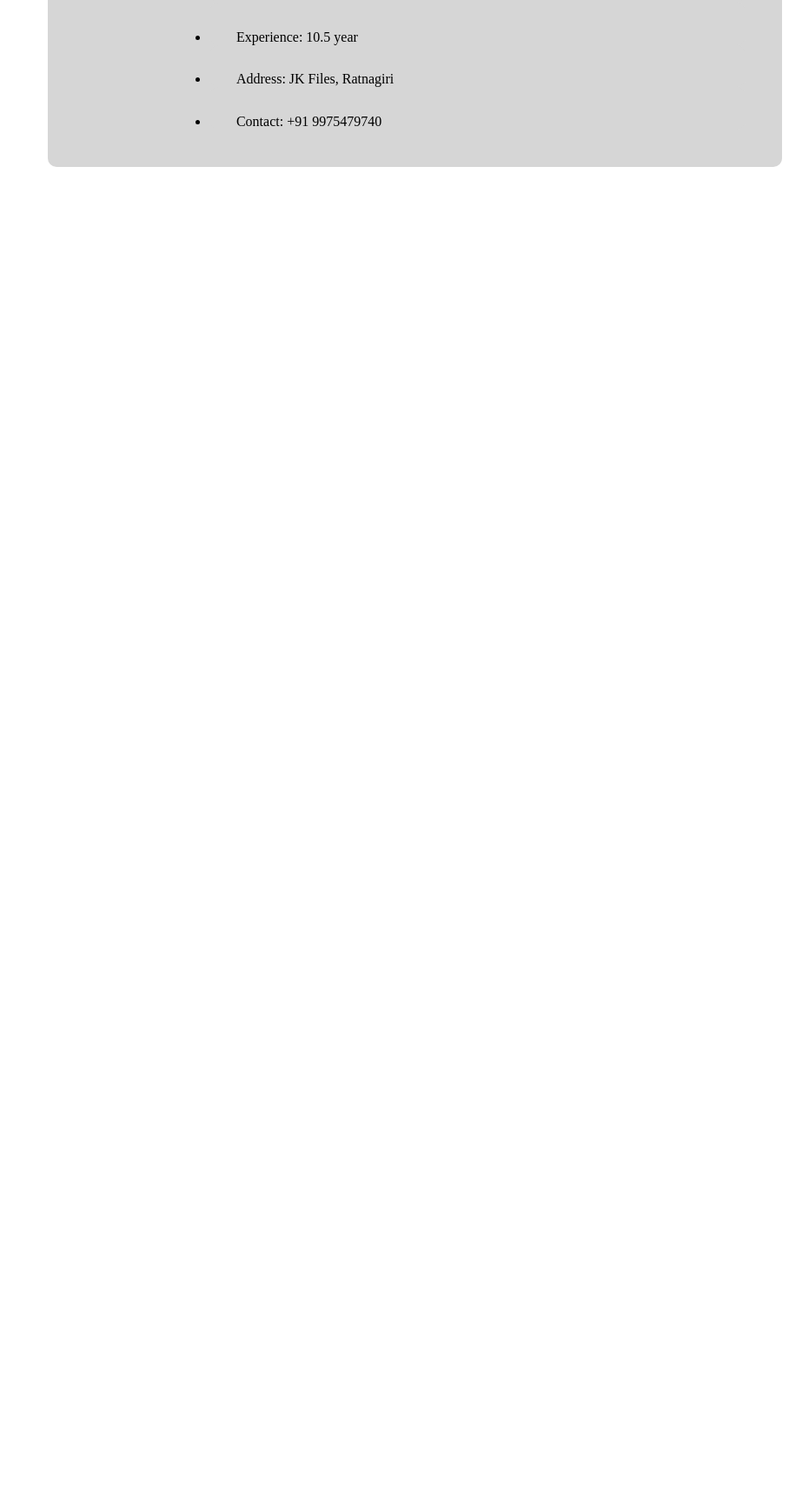
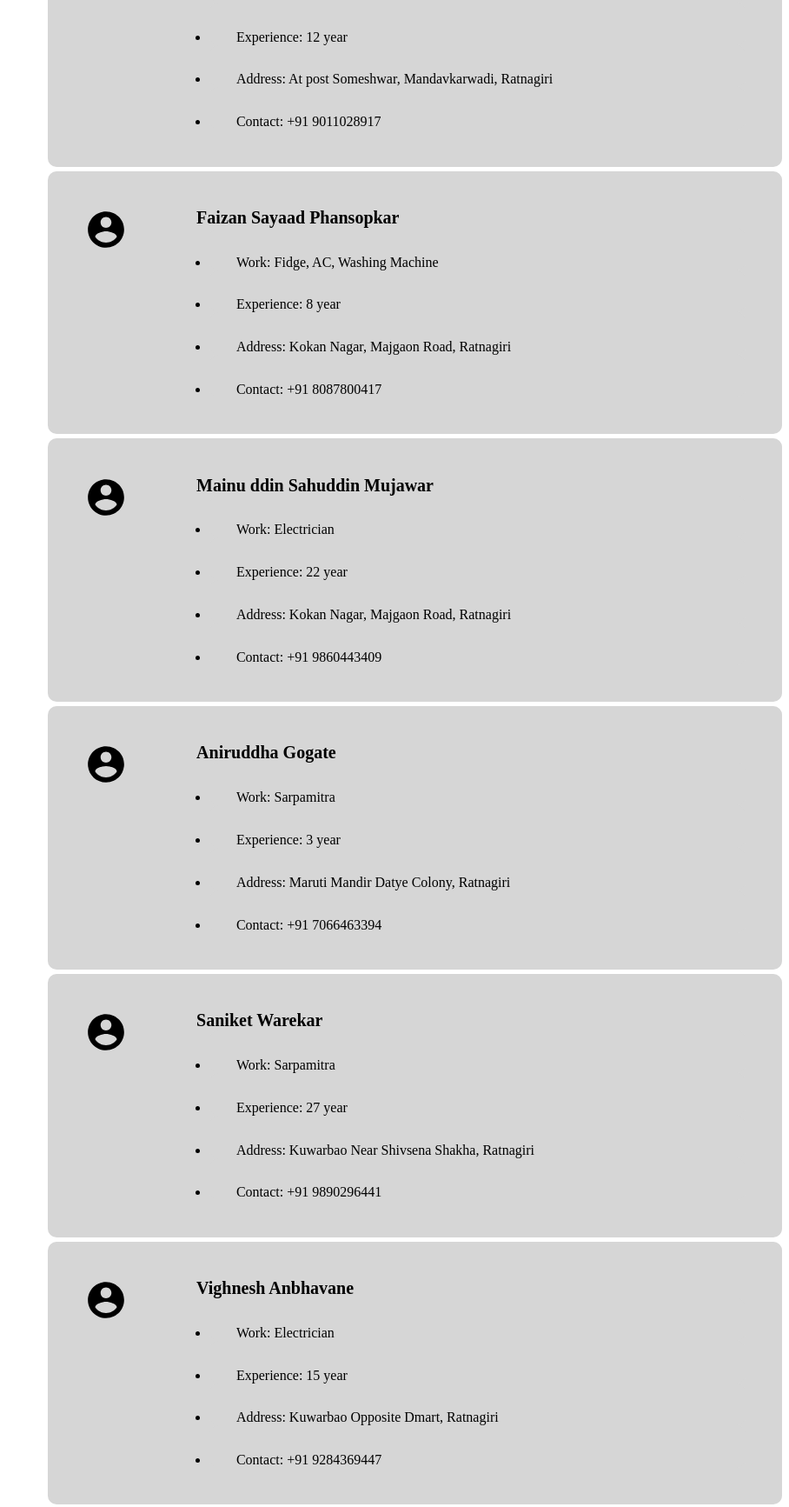
Before and after one commit to jadhavshubham854/SelfLancing, a plain HTML site: page index.html in a window 1280 px wide. Shown: the part 897-2630 px from the top of the page at 87% size, without its empty margins (372-1280 px from the left). Before the commit the page ends 1113 px from the top, so only its background shows below. Drawn offline with Linux system fonts and the light colour scheme.

Commit message:
New Member

```diff
--- a/index.html
+++ b/index.html
@@ -56,12 +56,12 @@
                                 <img src="images/people.svg">
                             </div>
                             <div class="info">
-                                <h1>Sanjay Mane</h1>
+                                <h1>Sagar Madhukar Malap</h1>
                                 <ul>
-                                    <li>Work: Plumber</li>
-                                    <li>Experience: 8 year</li>
-                                    <li>Address: Malnaka, Ratnagiri</li>
-                                    <li>Contact: +91 9422678520</li>
+                                    <li>Work: Painting</li>
+                                    <li>Experience: 10 year</li>
+                                    <li>Address: At post Nivali, Malapwadi, Ratnagiri 415639</li>
+                                    <li>Contact: +91 9834215061, +91 9834215061</li>
                                 </ul>
                             </div>
                         </div>
@@ -72,12 +72,92 @@
                                 <img src="images/people.svg">
                             </div>
                             <div class="info">
-                                <h1>Kamble</h1>
+                                <h1>Sanjay Laxman Mandavkar</h1>
+                                <ul>
+                                    <li>Work: Plumber</li>
+                                    <li>Experience: 12 year</li>
+                                    <li>Address: At post Someshwar, Mandavkarwadi, Ratnagiri</li>
+                                    <li>Contact: +91 9011028917</li>
+                                </ul>
+                            </div>
+                        </div>
+                    </li>
+                    <li class="block">
+                        <div>
+                            <div class="dp">
+                                <img src="images/people.svg">
+                            </div>
+                            <div class="info">
+                                <h1>Faizan Sayaad Phansopkar</h1>
+                                <ul>
+                                    <li>Work: Fidge, AC, Washing Machine</li>
+                                    <li>Experience: 8 year</li>
+                                    <li>Address: Kokan Nagar, Majgaon Road, Ratnagiri</li>
+                                    <li>Contact: +91 8087800417</li>
+                                </ul>
+                            </div>
+                        </div>
+                    </li>
+                    <li class="block">
+                        <div>
+                            <div class="dp">
+                                <img src="images/people.svg">
+                            </div>
+                            <div class="info">
+                                <h1>Mainu ddin Sahuddin Mujawar</h1>
                                 <ul>
                                     <li>Work: Electrician</li>
-                                    <li>Experience: 10.5 year</li>
-                                    <li>Address: JK Files, Ratnagiri</li>
-                                    <li>Contact: +91 9975479740</li>
+                                    <li>Experience: 22 year</li>
+                                    <li>Address: Kokan Nagar, Majgaon Road, Ratnagiri</li>
+                                    <li>Contact: +91 9860443409</li>
+                                </ul>
+                            </div>
+                        </div>
+                    </li>
+                    <li class="block">
+                        <div>
+                            <div class="dp">
+                                <img src="images/people.svg">
+                            </div>
+                            <div class="info">
+                                <h1>Aniruddha Gogate</h1>
+                                <ul>
+                                    <li>Work: Sarpamitra</li>
+                                    <li>Experience: 3 year</li>
+                                    <li>Address: Maruti Mandir Datye Colony, Ratnagiri</li>
+                                    <li>Contact: +91 7066463394</li>
+                                </ul>
+                            </div>
+                        </div>
+                    </li>
+                    <li class="block">
+                        <div>
+                            <div class="dp">
+                                <img src="images/people.svg">
+                            </div>
+                            <div class="info">
+                                <h1>Saniket Warekar</h1>
+                                <ul>
+                                    <li>Work: Sarpamitra</li>
+                                    <li>Experience: 27 year</li>
+                                    <li>Address: Kuwarbao Near Shivsena Shakha, Ratnagiri</li>
+                                    <li>Contact: +91 9890296441</li>
+                                </ul>
+                            </div>
+                        </div>
+                    </li>
+                    <li class="block">
+                        <div>
+                            <div class="dp">
+                                <img src="images/people.svg">
+                            </div>
+                            <div class="info">
+                                <h1>Vighnesh Anbhavane</h1>
+                                <ul>
+                                    <li>Work: Electrician</li>
+                                    <li>Experience: 15 year</li>
+                                    <li>Address: Kuwarbao Opposite Dmart, Ratnagiri</li>
+                                    <li>Contact: +91 9284369447</li>
                                 </ul>
                             </div>
                         </div>
```
